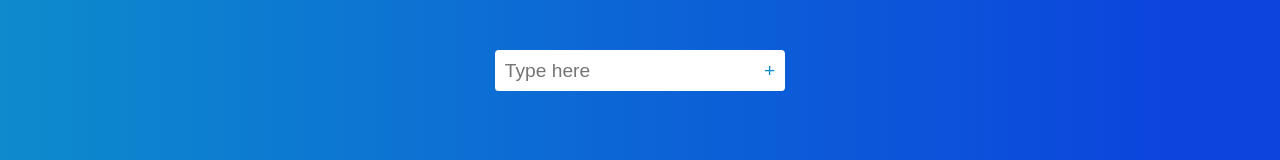
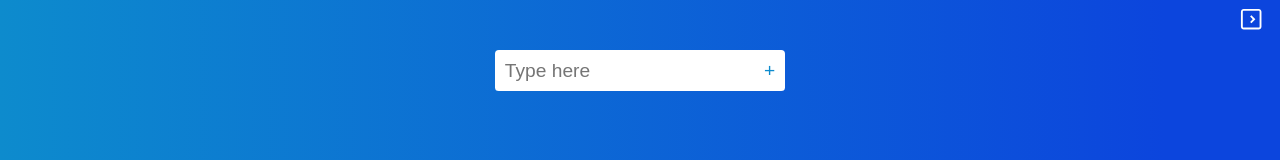
Before and after one commit to thanhtutzaw/TodoList-React, a React (Create React App) app: page / in a window 1280 px wide. Shown: the top 160 px of the page. Built offline with nearby package versions, Linux system fonts and the light colour scheme.

Commit message:
added next version btn

```diff
--- a/src/App.css
+++ b/src/App.css
@@ -226,3 +226,21 @@ ul li {
   transform: translateX(5rem);
   opacity: 0;
 }
+
+.btnParent{
+  position: absolute;
+  right:6px;
+  top:0;
+}
+.btn{
+  font-size: 1.4rem;
+  color:white;
+  padding:.7rem;
+  /* background-color: rgba(182, 182, 182, 0.383); */
+  background-color: transparent;
+  border: none;
+  margin-top:-3px;
+}
+.btn:focus{
+  outline:none;
+}
--- a/src/components/TodoForm.js
+++ b/src/components/TodoForm.js
@@ -1,4 +1,5 @@
 import React from "react";
+import {CgChevronRightR} from "react-icons/cg"
 
 function TodoForm({ input, setInput, todos, setTodos }) {
   const hadleChange = (e) => {
@@ -42,6 +43,8 @@ function TodoForm({ input, setInput, todos, setTodos }) {
           <span className="plus">+</span>
         </button>
       </form>
+      <a className="btnParent" href="https://todolistzee2.netlify.app"><button className="btn" type="button"><CgChevronRightR /></button></a>
+
       {/* {input} */}
     </div>
   );
```
